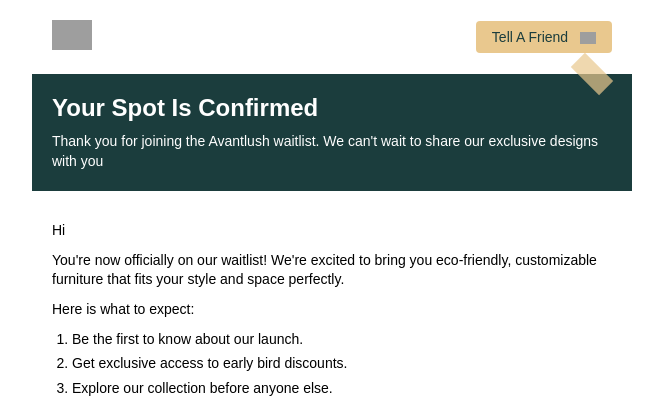
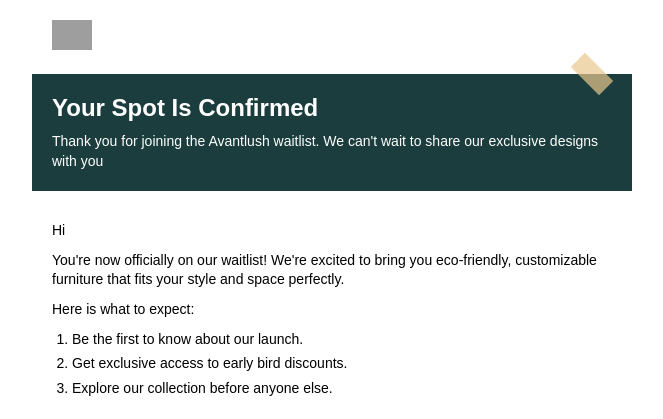
Before and after one commit to AsteriskRD/AvantLush-Backend, a Django app: template avantlush_backend/api/templates/waitlist-email.html in a window 1280 px wide. Shown: the top 419 px of the page, without its empty margins (308-971 px from the left). Run offline with Django 5.2, Linux system fonts and the light colour scheme; the template is opened without the code that fills it, so the values that code supplies are empty; grey boxes are pictures that could not be loaded.

Commit message:
Updates with recent changes

```diff
--- a/avantlush_backend/api/templates/waitlist-email.html
+++ b/avantlush_backend/api/templates/waitlist-email.html
@@ -25,6 +25,7 @@
                 height: 30px;
             }
             .tell-friend {
+                display: none; /* Hidden the tell-friend button */
                 background-color: #e9c88e;
                 padding: 8px 16px;
                 border-radius: 4px;
@@ -160,10 +161,10 @@
                 <div class="logo">
                     <img src="https://res.cloudinary.com/dvfwa8fzh/image/upload/avantlush-email/Avantlush%20logo.png" alt="Avantlush" />
                 </div>
-                <a href="https://avantlush.com/referral" class="tell-friend">
+                <div class="tell-friend">
                     Tell A Friend
                     <img src="https://res.cloudinary.com/dvfwa8fzh/image/upload/avantlush-email/menu.png" alt="" width="16" />
-                </a>
+                </div>
             </div>
 
             <div class="confirmation-box">
```
